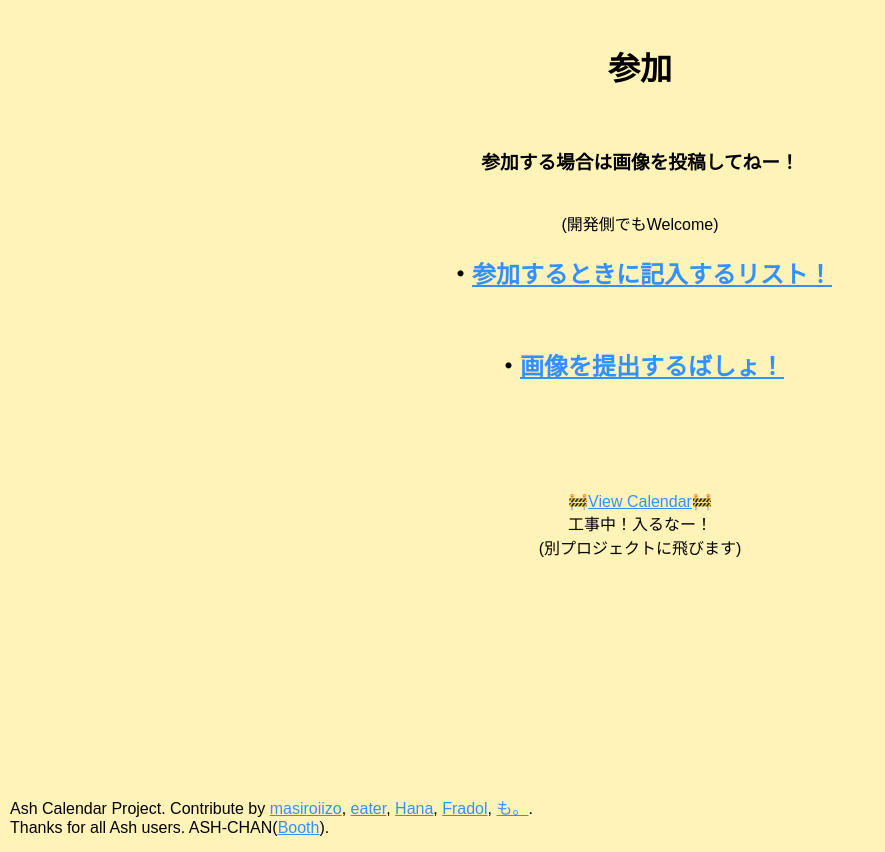
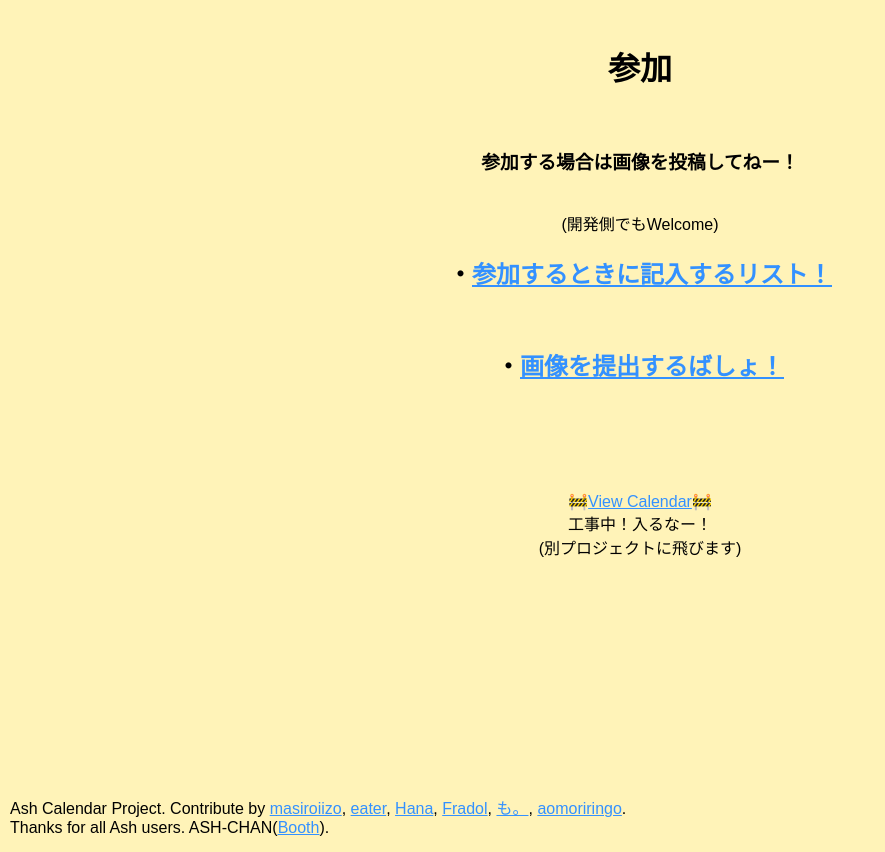
Before and after one commit to ash-chan-calendar/Comming-Soon-Site, a plain HTML site: page index.html in a window 1280 px wide. Shown: the part 2006-2858 px from the top of the page, without its empty margins (0-885 px from the left). Drawn offline with Linux system fonts and the light colour scheme.

Commit message:
add aomoriringo

```diff
--- a/index.html
+++ b/index.html
@@ -148,7 +148,7 @@
     </div>
   </body>
   <footer>
-    Ash Calendar Project. Contribute by <a href="https://twitter.com/masiroiizo">masiroiizo</a>, <a href="https://twitter.com/vreater0120">eater</a>, <a href="https://twitter.com/Hana_VRC">Hana</a>, <a href="https://twitter.com/fradol_vr">Fradol</a>, <a href="https://twitter.com/whiaka">も。</a>.
+    Ash Calendar Project. Contribute by <a href="https://twitter.com/masiroiizo">masiroiizo</a>, <a href="https://twitter.com/vreater0120">eater</a>, <a href="https://twitter.com/Hana_VRC">Hana</a>, <a href="https://twitter.com/fradol_vr">Fradol</a>, <a href="https://twitter.com/whiaka">も。</a>, <a href="https://github.com/aomoriringo">aomoriringo</a>.
     Thanks for all Ash users. ASH-CHAN(<a href="https://booth.pm/ja/items/3234473">Booth</a>).
   </footer>
 </html>
```
